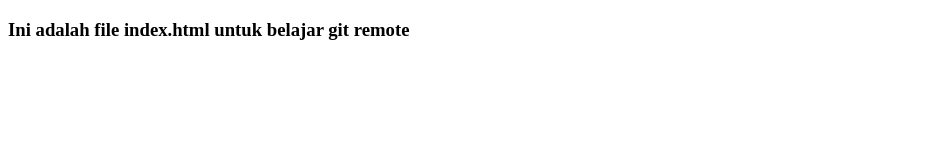
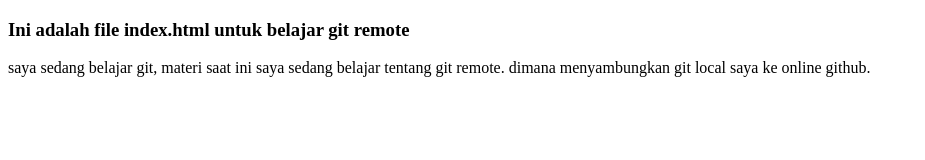
Before and after one commit to Rahmatulah12/test_git_, a plain HTML site: page index.html in a window 1280 px wide. Shown: the whole page, without its empty margins (0-925 px from the left). Drawn offline with Linux system fonts and the light colour scheme.

Commit message:
menambahkan paragraf pada file index.html

```diff
--- a/index.html
+++ b/index.html
@@ -8,5 +8,8 @@
 	<h3>
 		Ini adalah file index.html untuk belajar git remote
 	</h3>
+	<p>
+		saya sedang belajar git, materi saat ini saya sedang belajar tentang git remote. dimana menyambungkan git local saya ke online github.
+	</p>
 </body>
 </html>
```
